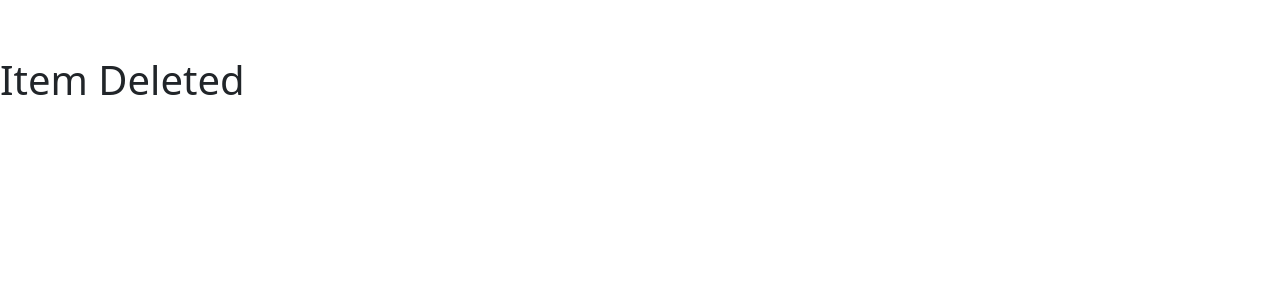
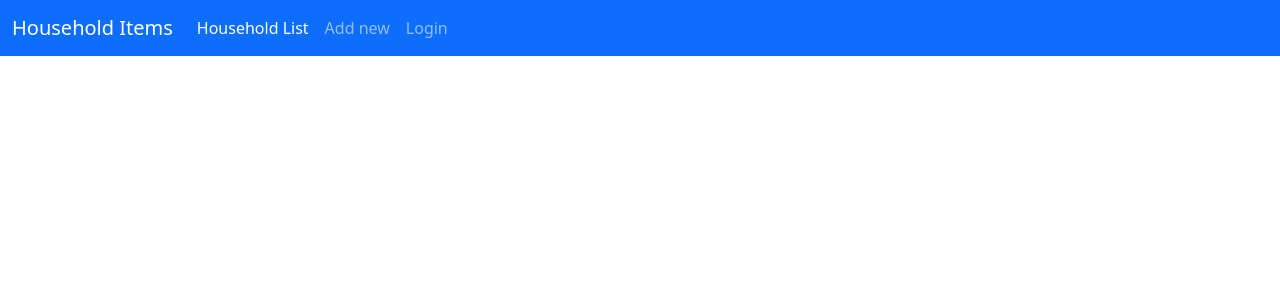
Before and after one commit to Shazil97/comp1006-Assignment2P1, a PHP site: page /Delete.items.php?categoryId=1 in a window 1280 px wide. Shown: the top 300 px of the page. Run offline with PHP 8.4, Linux system fonts and the light colour scheme.

Commit message:
Navbar on all pages

```diff
--- a/Delete.items.php
+++ b/Delete.items.php
@@ -1,13 +1,11 @@
-<?php $pageTitle = "Household List";
+<?php
+$pageTitle = "Deleting...";
 include 'header.php';
-?>
-<h1>Item Deleted</h1>
-<body>
-<?php
+
+
 if (is_numeric($_GET['categoryId'])) {
     // read the itemId from the URL parameter using the $_GET collection
     $categoryId = $_GET['categoryId'];
-
     try {
         // connect
         include 'db.php';
@@ -32,5 +30,3 @@ if (is_numeric($_GET['categoryId'])) {
 
 </body>
 </html>
-</body>
-</html>
--- a/Household Table.php
+++ b/Household-Table.php
@@ -2,7 +2,7 @@
 include 'header.php';
 ?>
 <h1>Household-item List</h1>
-<a href="Household-items.php"> Add an item</a>
+<!--<a href="Household-items.php"> Add an item</a> -->
 <?php
 // 1. Connect to the db.
 include 'db.php';
--- a/Save-items.php
+++ b/Save-items.php
@@ -1,9 +1,5 @@
-<?php $pageTitle = "Household List";
+<?php $pageTitle = "Saving...";
 include 'header.php';
-?>
-</head>
-<body>
-<?php
 //Store the form inputs in variables (optional but reduces syntax errors)
 $firstname = $_POST['firstname'];
 $lastname= $_POST['lastname'];
--- a/header.php
+++ b/header.php
@@ -2,7 +2,7 @@
 <html lang="en">
 <head>
     <meta charset="UTF-8">
-    <title> Household Items || <?php echo $pageTitle; ?></title>
+    <title>Household Items || <?php echo $pageTitle; ?></title>
     <link rel="stylesheet" type="text/css" href="css/styles.css" />
     <link rel="stylesheet" type="text/css" href="css/bootstrap.min.css" />
 
@@ -14,22 +14,22 @@
 </head>
 <body>
 <!-- Bootstrap navbar from https://getbootstrap.com/docs/5.0/components/navbar/#nav -->
-<nav class="navbar navbar-expand-lg navbar-dark custom-primary">
+<nav class="navbar navbar-expand-lg navbar-dark bg-primary">
     <div class="container-fluid">
-        <a class="navbar-brand" href="index.php">LAMP FOOD</a>
+        <a class="navbar-brand" href="index.php">Household Items</a>
         <button class="navbar-toggler" type="button" data-bs-toggle="collapse" data-bs-target="#navbarNav" aria-controls="navbarNav" aria-expanded="false" aria-label="Toggle navigation">
             <span class="navbar-toggler-icon"></span>
         </button>
         <div class="collapse navbar-collapse" id="navbarNav">
             <ul class="navbar-nav">
                 <li class="nav-item">
-                    <a class="nav-link" aria-current="page" href="items.php">Grocery List</a>
+                    <a class="nav-link active" aria-current="page" href="Household-Table.php">Household List</a>
                 </li>
                 <li class="nav-item">
-                    <a class="nav-link" href="register.php">Register</a>
+                    <a class="nav-link" href="Household-items.php" method="post" action="Save-items.php">Add new</a>
                 </li>
                 <li class="nav-item">
-                    <a class="nav-link" href="login.php">Login</a>
+                    <a class="nav-link" href="#">Login</a>
                 </li>
             </ul>
         </div>
```
Also changed, not shown: Household-items.php (+4 -3 lines).
